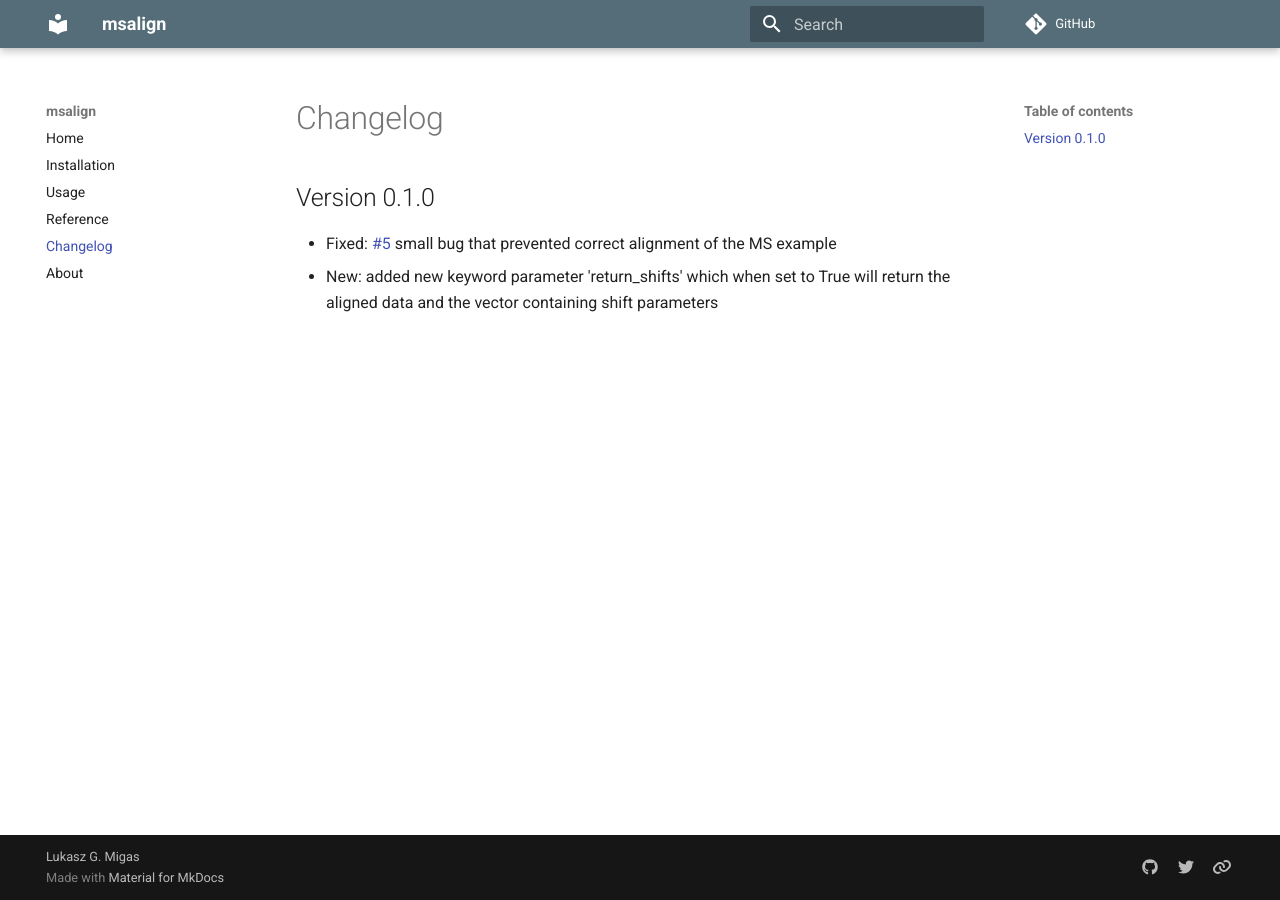
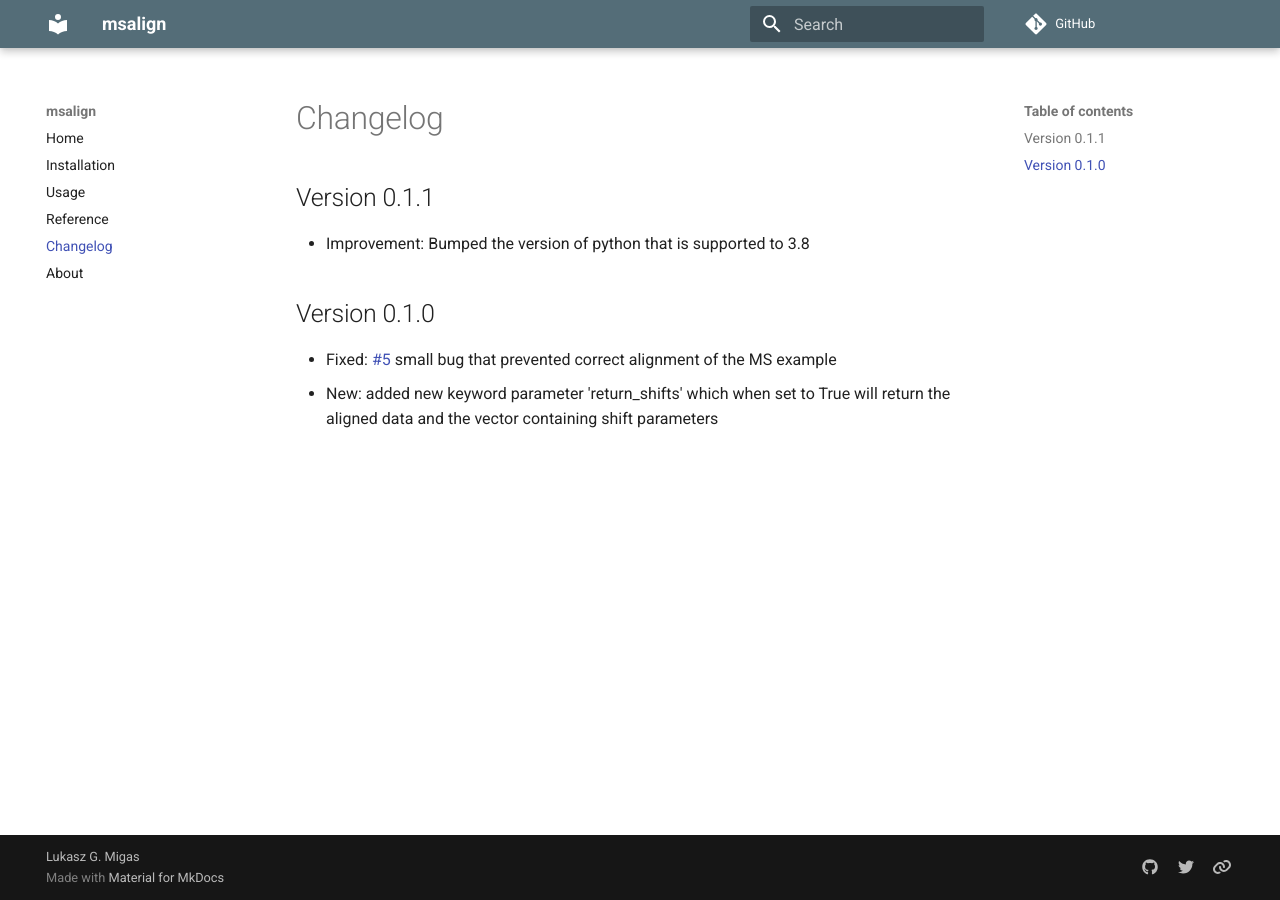
Before and after one commit to lukasz-migas/msalign, an MkDocs documentation site: the page built from site-source/main/changelog.md, in a window 1280 px wide. Built offline with MkDocs 1.6.1 and Material for MkDocs 9.7.7, drawn with Linux system fonts in a browser that asks for light colours; comment, search, counter and statistics services are not loaded.

Commit message:
Version bump
- bumped version of supported python to 3.8

```diff
--- a/mkdocs.yml
+++ b/mkdocs.yml
@@ -49,7 +49,7 @@ theme:
     tabs: false
 
 extra:
-  version: 0.0.8
+  version: 0.1.1
   social:
     - type: 'github'
       link: 'https://github.com/lukasz-migas'
--- a/setup.py
+++ b/setup.py
@@ -2,7 +2,7 @@
 #
 # Copyright (C) 2019 Lukasz Migas
 
-VERSION = "0.1.0"
+VERSION = "0.1.1"
 DESCRIPTION = "msalign: Signal calibration and alignment by reference peaks"
 
 with open("README.md") as f:
@@ -24,6 +24,7 @@ CLASSIFIERS = [
     "Programming Language :: Python :: 3.5",
     "Programming Language :: Python :: 3.6",
     "Programming Language :: Python :: 3.7",
+    "Programming Language :: Python :: 3.8",
     "Operating System :: POSIX",
     "Operating System :: Unix",
     "Operating System :: MacOS",
--- a/site-source/main/changelog.md
+++ b/site-source/main/changelog.md
@@ -1,4 +1,8 @@
 # Changelog
+
+## Version 0.1.1
+
+- Improvement: Bumped the version of python that is supported to 3.8
 
 ## Version 0.1.0
 
```
